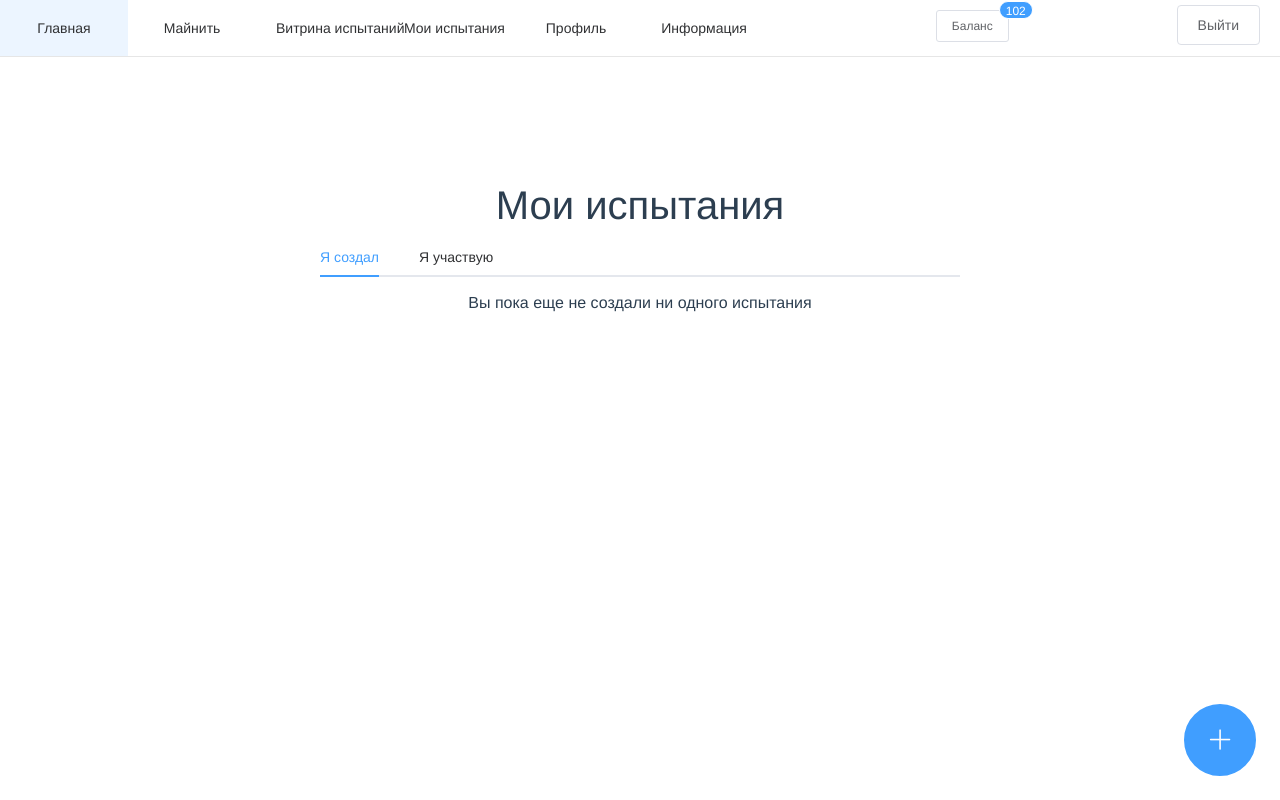
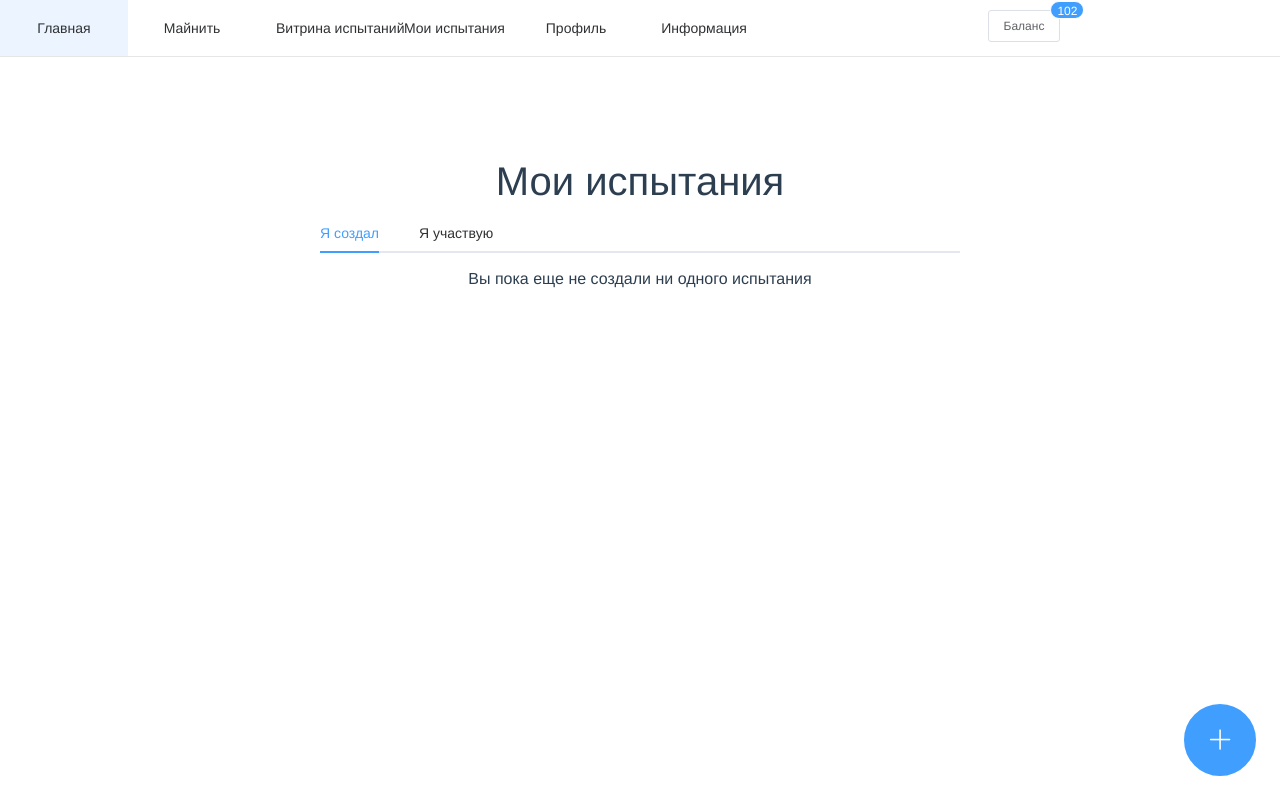
Before and after one commit to Jho00/vkhackathon2019, a Vue app in the folder webapp/: page /my in a window 1280 px wide. Built offline with nearby package versions, Linux system fonts and the light colour scheme.

Commit message:
added login button

```diff
--- a/webapp/src/App.vue
+++ b/webapp/src/App.vue
@@ -2,74 +2,55 @@
     <div id="app">
         <el-menu :default-active="activeIndex" class="el-menu-demo" mode="horizontal">
           <router-link to="/" class="r-link">
-                <el-menu-item index="/">
+            <el-menu-item index="/" >
                Главная
             </el-menu-item>
           </router-link>
 
-            <router-link to="/mine" class="r-link" v-if="$store.getters.isLogined">
-                <el-menu-item index="/mine">
+          <router-link to="/mine" class="r-link" v-if="$store.getters.isLogined" >
+            <el-menu-item index="/mine" >
               Майнить
             </el-menu-item>
           </router-link>
 
-            <router-link to="/challenge" class="r-link" v-if="$store.getters.isLogined">
-                <el-menu-item index="/challenge">
+          <router-link to="/challenge" class="r-link" v-if="$store.getters.isLogined" >
+            <el-menu-item index="/challenge" >
               Витрина испытаний
             </el-menu-item>
           </router-link>
 
-            <router-link to="/my" class="r-link" v-if="$store.getters.isLogined">
+           <router-link to="/my" class="r-link" v-if="$store.getters.isLogined" >
              <el-menu-item index="/my">
                Мои испытания
              </el-menu-item>
            </router-link>
 
-            <router-link to="/profile" class="r-link" v-if="$store.getters.isLogined">
+           <router-link to="/profile" class="r-link" v-if="$store.getters.isLogined" >
               <el-menu-item index="/profile">
                 Профиль
               </el-menu-item>
            </router-link>
 
-            <router-link to="/info" class="r-link" v-if="$store.getters.isLogined">
+           <router-link to="/info" class="r-link" v-if="$store.getters.isLogined" >
               <el-menu-item index="/info">
                   Информация
               </el-menu-item>
            </router-link>
 
-            <balance class="balance" v-if="$store.getters.isLogined"></balance>
-            <el-button v-if="$store.getters.isLogined" class="logout pull-right" @click="logout"> Выйти</el-button>
+           <balance class="balance" v-if="$store.getters.isLogined" ></balance>
         </el-menu>
-        <br>
         <router-view/>
     </div>
 </template>
 <script>
     import Balance from "@/components/common/Balance";
-
     export default {
         components: {
             Balance
         },
-        mounted() {
-            this.$store.subscribe(mutation => {
-                if(mutation.type === 'error') {
-                    this.$notify.error({
-                        title: 'Ошибка',
-                        message: 'Что-то пошло не так. Обновите страницу'
-                    });
-                }
-            })
-        },
         data() {
             return {
                 activeIndex: '/'
-            }
-        },
-        methods: {
-            logout() {
-                this.$store.commit('logout');
-                this.$router.push('/');
             }
         }
     }
@@ -88,11 +69,9 @@
       display: block;
       user-select: none;
       float: left;
-
       &:hover {
         text-decoration: none;
       }
-
       &:active {
         color: blue;
       }
@@ -101,9 +80,4 @@
     .balance {
         margin-top: 10px;
     }
-
-    .logout {
-        margin-top: 5px;
-        margin-right: 20px;
-    }
 </style>
--- a/webapp/src/views/Home.vue
+++ b/webapp/src/views/Home.vue
@@ -19,7 +19,7 @@
               <div style="padding: 14px;">
                 <span>Войти через ВКонтакте</span>
                 <div class="bottom">
-                  <a :href="`https://oauth.vk.com/authorize?client_id=${$store.state.clientId}&redirect_uri=${redirect_uri}&scope=65536`">
+                  <a :href="`https://oauth.vk.com/authorize?client_id=${$store.state.clientId}&redirect_uri=${redirect_uri}`">
                     <el-button type="primary" class="button">Войти</el-button>
                   </a>
                 </div>
```
Lines whose indentation alone changed are shown as unchanged.
